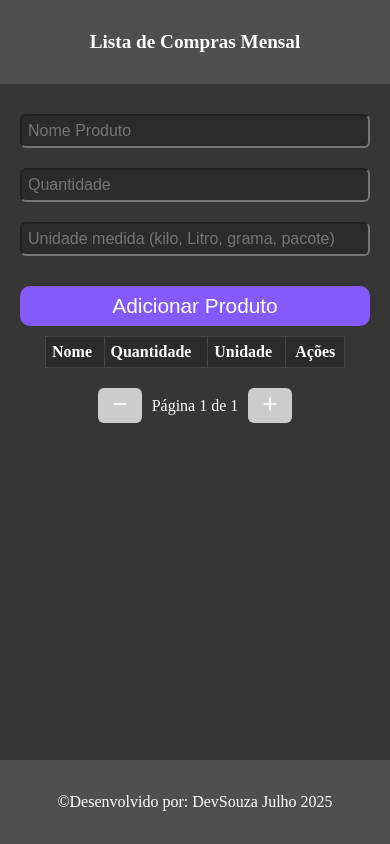
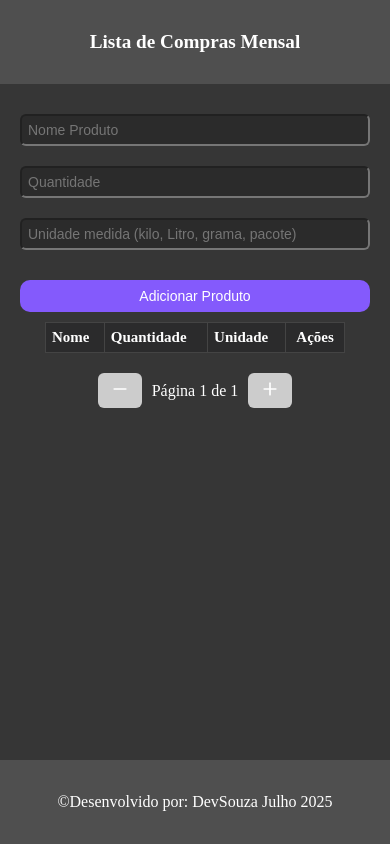
Before and after one commit to AndreSouzanl/lista-compras-mes, a Next.js app: page / in a window 390 px wide. Built offline with nearby package versions, Linux system fonts and the light colour scheme.

Commit message:
atualizandoProjeto

```diff
--- a/src/app/page.module.css
+++ b/src/app/page.module.css
@@ -124,11 +124,11 @@
   }
 
   .input {
-    font-size: 1.2rem;
+    font-size: 16px;
   }
 
   .btn {
-    font-size: 2rem;
+    font-size: 16px;
     padding: 0.75rem;
   }
 
@@ -139,12 +139,11 @@
     color: white;
     max-width: 768px;
     margin: 0 auto;
-    font-size: 1.6rem;
   }
 
   .tabela th,
   .tabela td {
-    font-size: 2rem;
+    font-size: 1rem;
     padding: 6px;
   }
 
@@ -160,15 +159,16 @@
 
   .tabela th,
   .tabela td {
-    font-size: 1rem;
+    font-size: 15px;
      padding: 6px;
   }
    .input {
-    font-size: 1.0rem;
+    font-size: 14px;
     padding: 6px;
   }
+
   .btn {
-    font-size: 1.3rem;
+    font-size: 14px;
     padding: 8px 12px;
   }
 
```
